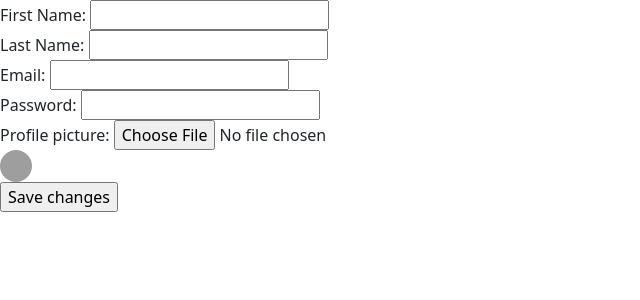
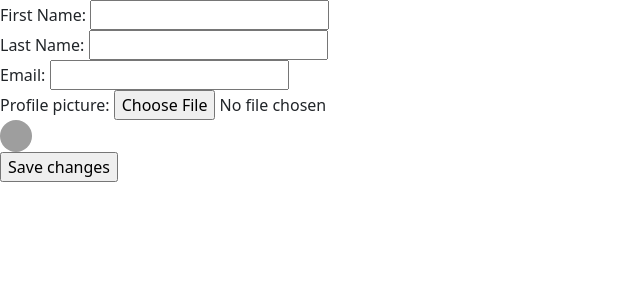
Before and after one commit to pakmmc/Movies, a Flask app: template FlaskUserDemo/templates/users_edit.html in a window 1280 px wide. Shown: the part 24-324 px from the top of the page, without its empty margins (0-640 px from the left). Run offline with Flask 2, Linux system fonts and the light colour scheme; the template is opened without the code that fills it, so the values that code supplies are empty; grey boxes are pictures that could not be loaded.

Commit message:
Encrypt passwords to make them more secure. (The easy version where users can't update their passwords at all.)

```diff
--- a/FlaskUserDemo/app.py
+++ b/FlaskUserDemo/app.py
@@ -1,4 +1,4 @@
-import uuid, os
+import uuid, os, hashlib
 from flask import Flask, request, render_template, redirect, session
 app = Flask(__name__)
 
@@ -25,12 +25,16 @@ def home():
 @app.route('/login', methods=['GET', 'POST'])
 def login():
     if request.method == 'POST':
+
+        password = request.form['password']
+        encrypted_password = hashlib.sha256(password.encode()).hexdigest()
+
         with create_connection() as connection:
             with connection.cursor() as cursor:
                 sql = "SELECT * FROM users WHERE email=%s AND password=%s"
                 values = (
                     request.form['email'],
-                    request.form['password']
+                    encrypted_password
                 )
                 cursor.execute(sql, values)
                 result = cursor.fetchone()
@@ -52,6 +56,9 @@ def logout():
 def add_user():
     if request.method == 'POST':
 
+        password = request.form['password']
+        encrypted_password = hashlib.sha256(password.encode()).hexdigest()
+
         if request.files['avatar'].filename:
             avatar_image = request.files["avatar"]
             ext = os.path.splitext(avatar_image.filename)[1]
@@ -70,7 +77,7 @@ def add_user():
                     request.form['first_name'],
                     request.form['last_name'],
                     request.form['email'],
-                    request.form['password'],
+                    encrypted_password,
                     avatar_filename
                 )
                 cursor.execute(sql, values)
@@ -122,14 +129,12 @@ def edit_user():
                     first_name = %s,
                     last_name = %s,
                     email = %s,
-                    password = %s,
                     avatar = %s
                 WHERE id = %s"""
                 values = (
                     request.form['first_name'],
                     request.form['last_name'],
                     request.form['email'],
-                    request.form['password'],
                     avatar_filename,
                     request.form['id']
                 )
--- a/FlaskUserDemo/templates/users_edit.html
+++ b/FlaskUserDemo/templates/users_edit.html
@@ -15,9 +15,6 @@
     <label for="email">Email:</label>
     <input id="email" name="email" type="email" value="{{ result.email }}">
     <br>
-    <label for="password">Password:</label>
-    <input id="password" name="password" type="password" value="{{ result.password }}">
-    <br>
     <label for="pic">Profile picture:</label>
     <input id="pic" type="file" name="avatar">
     <br>
```
